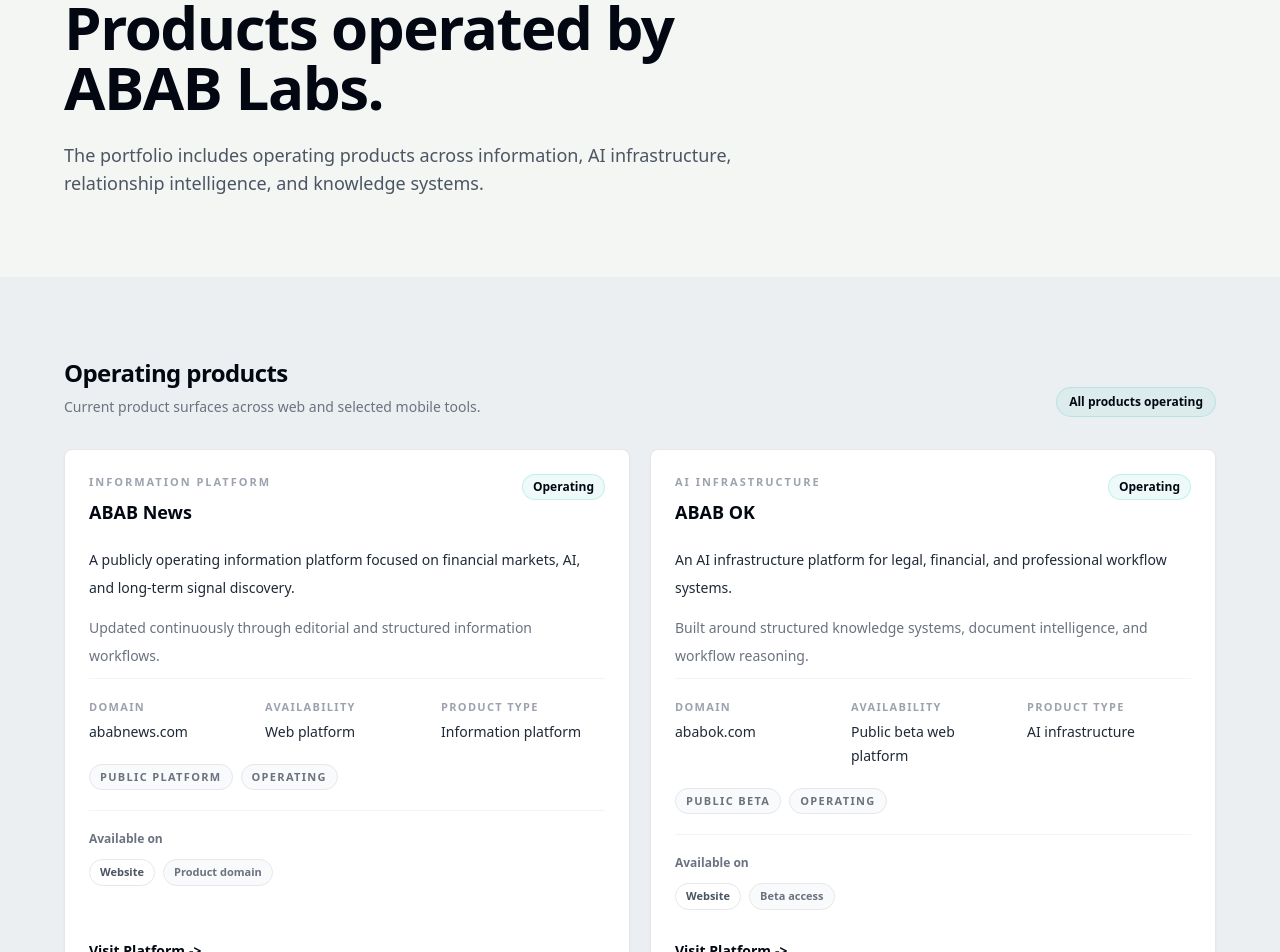
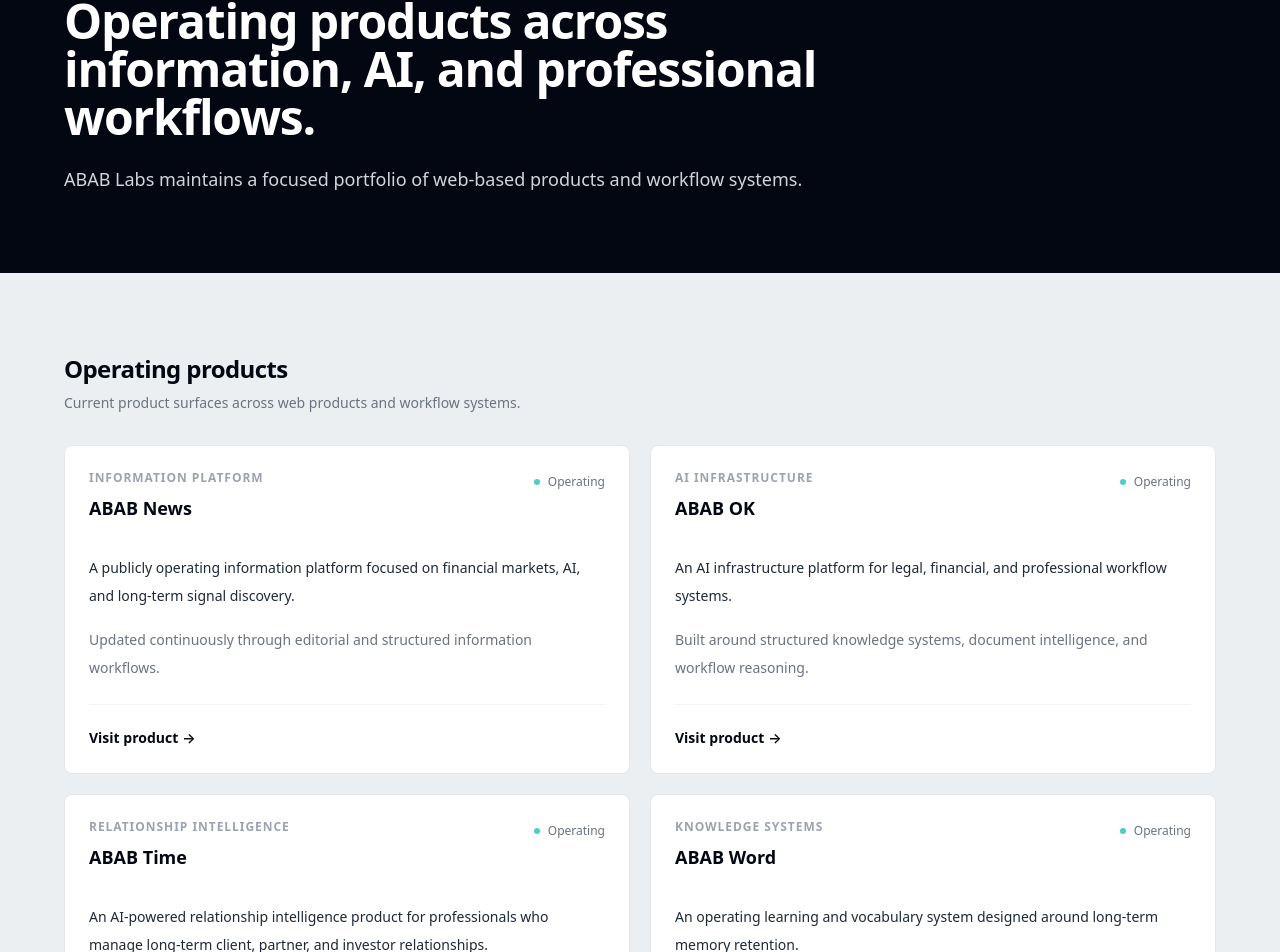
Before and after one commit to 0xwangyi/abablabs_website, a Next.js app: page /portfolio in a window 1280 px wide. Shown: the part 181-1133 px from the top of the page. Built offline with nearby package versions, Linux system fonts and the light colour scheme.

Commit message:
Refine ABAB Labs operating company UI

```diff
--- a/app/globals.css
+++ b/app/globals.css
@@ -9,6 +9,10 @@
 
 body {
   font-family: system-ui, -apple-system, BlinkMacSystemFont, 'Segoe UI', Roboto, 'Helvetica Neue', Arial, sans-serif;
+  background: #f3f4f1;
+  color: #030712;
+  -webkit-font-smoothing: antialiased;
+  text-rendering: optimizeLegibility;
 }
 
 ::selection {
--- a/app/page.tsx
+++ b/app/page.tsx
@@ -5,9 +5,9 @@
 
 const operatingSystems = [
   {
-    title: 'Public platforms',
+    title: 'Product surfaces',
     description:
-      'Products designed for continuous public operation and long-term information utility.',
+      'Web products designed for continuous operation and recurring use.',
   },
   {
     title: 'AI infrastructure',
@@ -46,7 +46,7 @@
               </p>
               <div className="mt-6 max-w-2xl space-y-4 text-base leading-8 text-gray-300 md:text-lg">
                 <p>
-                  ABAB Labs develops internet-native infrastructure and intelligence products used through public platforms and structured workflows.
+                  ABAB Labs develops internet-native infrastructure and intelligence products used through web products and structured workflows.
                 </p>
                 <p>
                   The company focuses on practical systems, operational reliability, and long-term product durability.
@@ -66,16 +66,15 @@
               </div>
             </div>
 
-            <div className="hidden rounded-lg border border-white/10 bg-white/[0.04] p-5 shadow-2xl shadow-black/30 backdrop-blur lg:block">
-              <p className="text-xs font-semibold uppercase tracking-[0.12em] text-gray-500">
+            <div className="hidden rounded-lg border border-white/10 bg-white/[0.04] p-5 backdrop-blur lg:block">
+              <p className="text-xs font-semibold uppercase tracking-[0.08em] text-gray-500">
                 Operating snapshot
               </p>
               <div className="mt-5 divide-y divide-white/10">
                 {[
-                  ['Public platforms', 'ABAB News, ABAB Time'],
+                  ['Web products', 'ABAB News, ABAB Time'],
                   ['AI systems', 'ABAB OK'],
                   ['Knowledge systems', 'ABAB Word'],
-                  ['Availability', 'Web products and selected mobile tools'],
                 ].map(([label, value]) => (
                   <div key={label} className="py-4 first:pt-0 last:pb-0">
                     <p className="text-sm font-semibold text-white">{label}</p>
@@ -88,9 +87,10 @@
         </div>
       </section>
 
-      <Section className="border-b border-gray-200/70 bg-[#F4F6F3]">
-        <div className="mb-8 max-w-3xl">
-          <p className="text-[11px] font-semibold uppercase tracking-[0.12em] text-ababTeal">
+      <Section className="border-b border-gray-200/70 bg-[#F3F4F1]">
+        <div className="grid gap-10 lg:grid-cols-[0.86fr_1.14fr] lg:items-start">
+          <div className="max-w-xl">
+            <p className="text-[11px] font-semibold uppercase tracking-[0.08em] text-ababTeal">
               Operating Systems
             </p>
             <h2 className="mt-4 text-3xl font-bold tracking-tight text-gray-950 md:text-4xl">
@@ -100,27 +100,31 @@
               ABAB Labs focuses on products that can compound through continuous operation, structured workflows, and durable user utility.
             </p>
           </div>
-        <div className="grid gap-4 md:grid-cols-2 lg:grid-cols-4">
+          <div className="border-y border-gray-300/70">
             {operatingSystems.map((area) => (
-            <div key={area.title} className="rounded-lg border border-gray-200/80 bg-white/85 p-6 shadow-sm">
-              <h3 className="text-lg font-semibold text-gray-950">{area.title}</h3>
-              <p className="mt-3 text-sm leading-7 text-gray-600">{area.description}</p>
+              <div
+                key={area.title}
+                className="grid gap-3 border-b border-gray-300/70 py-5 last:border-b-0 md:grid-cols-[190px_minmax(0,1fr)]"
+              >
+                <h3 className="text-base font-semibold text-gray-950">{area.title}</h3>
+                <p className="text-sm leading-7 text-gray-600">{area.description}</p>
               </div>
             ))}
           </div>
+        </div>
       </Section>
 
-      <Section className="border-y border-gray-200/70 bg-[#ECEFF1]">
+      <Section className="border-y border-gray-200/70 bg-[#E8EBED]">
         <div className="mb-8 flex flex-col gap-5 md:flex-row md:items-end md:justify-between">
           <div>
-            <p className="text-[11px] font-semibold uppercase tracking-[0.12em] text-ababTeal">
+            <p className="text-[11px] font-semibold uppercase tracking-[0.08em] text-ababTeal">
               Portfolio
             </p>
             <h2 className="mt-4 text-3xl font-bold tracking-tight text-gray-950 md:text-4xl">
               Operating products and active systems.
             </h2>
             <p className="mt-4 max-w-2xl text-base leading-8 text-gray-600">
-              The portfolio is focused. Each product is tied to a product domain, an active workflow, and a clearly identified product surface.
+              The portfolio is focused. Each product is tied to an active workflow and a working product surface.
             </p>
           </div>
           <Button href="/portfolio" variant="secondary">
@@ -137,7 +141,7 @@
       <Section className="bg-gray-950 text-white">
         <div className="grid gap-8 md:grid-cols-[1fr_auto] md:items-center">
           <div>
-            <p className="text-[11px] font-semibold uppercase tracking-[0.12em] text-ababYellow">
+            <p className="text-[11px] font-semibold uppercase tracking-[0.08em] text-ababYellow">
               Contact
             </p>
             <h2 className="mt-4 max-w-2xl text-3xl font-bold tracking-tight text-white md:text-4xl">
--- a/app/portfolio/page.tsx
+++ b/app/portfolio/page.tsx
@@ -6,16 +6,16 @@
 export default function PortfolioPage() {
   return (
     <>
-      <Section className="bg-[#F4F6F3]">
-        <div className="max-w-3xl">
-          <p className="text-[11px] font-semibold uppercase tracking-[0.12em] text-gray-500">
+      <Section className="bg-gray-950 text-white">
+        <div className="max-w-4xl">
+          <p className="text-[11px] font-semibold uppercase tracking-[0.08em] text-ababYellow">
             Portfolio
           </p>
-          <h1 className="mt-4 text-4xl font-bold tracking-tight text-gray-950 md:text-6xl">
-            Products operated by ABAB Labs.
+          <h1 className="mt-4 text-4xl font-bold leading-tight tracking-tight text-white md:text-5xl">
+            Operating products across information, AI, and professional workflows.
           </h1>
-          <p className="mt-6 text-base leading-8 text-gray-600 md:text-lg">
-            The portfolio includes operating products across information, AI infrastructure, relationship intelligence, and knowledge systems.
+          <p className="mt-6 text-base leading-8 text-gray-300 md:text-lg">
+            ABAB Labs maintains a focused portfolio of web-based products and workflow systems.
           </p>
         </div>
       </Section>
@@ -27,11 +27,8 @@
               Operating products
             </h2>
             <p className="mt-2 text-sm text-gray-500">
-              Current product surfaces across web and selected mobile tools.
+              Current product surfaces across web products and workflow systems.
             </p>
-          </div>
-          <div className="rounded-full border border-ababTeal/25 bg-ababTeal/10 px-3 py-1.5 text-xs font-semibold text-gray-950">
-            All products operating
           </div>
         </div>
 
--- a/components/Button.tsx
+++ b/components/Button.tsx
@@ -23,7 +23,7 @@
     'inline-flex items-center justify-center text-sm font-semibold transition-all duration-200 rounded-md focus-visible:outline focus-visible:outline-2 focus-visible:outline-offset-2 focus-visible:outline-ababTeal'
 
   const variants = {
-    primary: 'px-5 py-2.5 bg-gray-950 text-white hover:bg-gray-800 shadow-sm',
+    primary: 'px-5 py-2.5 bg-gray-950 text-white hover:bg-gray-800',
     secondary:
       'px-5 py-2.5 bg-white text-gray-900 border border-gray-200 hover:border-gray-400 hover:bg-gray-50',
     ghost:
--- a/components/Footer.tsx
+++ b/components/Footer.tsx
@@ -23,7 +23,7 @@
               </span>
             </Link>
             <p className="max-w-sm text-sm leading-relaxed text-gray-600">
-              Software company operating web products and selected mobile tools across information, AI infrastructure, and professional workflows.
+              Software company operating web products across information, AI infrastructure, and professional workflows.
             </p>
             <a
               href="mailto:support@abablabs.com"
@@ -47,7 +47,7 @@
             </div>
           </div>
           <div>
-            <h2 className="mb-3 text-sm font-semibold text-gray-950">Public Products</h2>
+            <h2 className="mb-3 text-sm font-semibold text-gray-950">Products</h2>
             <div className="grid gap-2">
               {projects.map((project) => (
                 <a
@@ -84,7 +84,7 @@
         <div className="border-t border-gray-100 pt-5">
           <div className="flex flex-col gap-2 text-xs text-gray-400 sm:flex-row sm:items-center sm:justify-between">
             <p>© {currentYear} ABAB Labs. All rights reserved.</p>
-            <p>Software products and digital platforms</p>
+            <p>Operating software products</p>
           </div>
         </div>
       </div>
--- a/components/ProjectCard.tsx
+++ b/components/ProjectCard.tsx
@@ -6,76 +6,25 @@
 
 export default function ProjectCard({ project }: ProjectCardProps) {
   return (
-    <article className="group flex h-full flex-col rounded-lg border border-gray-200 bg-white p-6 shadow-sm transition-all duration-200 hover:-translate-y-0.5 hover:border-gray-300 hover:shadow-md">
+    <article className="group flex h-full min-h-[320px] flex-col rounded-lg border border-gray-200 bg-white p-6 transition-colors duration-200 hover:border-gray-300">
       <div className="flex items-start justify-between gap-4">
         <div>
-          <p className="text-[11px] font-semibold uppercase tracking-[0.18em] text-gray-400">
+          <p className="text-xs font-semibold uppercase tracking-[0.08em] text-gray-400">
             {project.category}
           </p>
           <h3 className="mt-2 text-lg font-semibold text-gray-950">{project.name}</h3>
         </div>
-        <span className="shrink-0 rounded-full border border-ababTeal/25 bg-ababTeal/10 px-2.5 py-1 text-xs font-semibold text-gray-950">
+        <span className="mt-1 inline-flex shrink-0 items-center gap-2 text-xs font-medium text-gray-500">
+          <span className="h-1.5 w-1.5 rounded-full bg-ababTeal" aria-hidden="true" />
           {project.status}
         </span>
       </div>
-      <div className="mt-5 space-y-3 md:min-h-[132px]">
+      <div className="mt-8 space-y-4 md:min-h-[150px]">
         <p className="text-sm leading-7 text-gray-800">{project.tagline}</p>
         <p className="text-sm leading-7 text-gray-500">{project.operatingLine}</p>
       </div>
-      <dl className="grid gap-3 border-t border-gray-100 pt-5 sm:grid-cols-3">
-        {[
-          ['Domain', project.domain],
-          ['Availability', project.availability],
-          ['Product type', project.productType],
-        ].map(([label, value]) => (
-          <div key={label}>
-            <dt className="text-[11px] font-semibold uppercase tracking-[0.12em] text-gray-400">
-              {label}
-            </dt>
-            <dd className="mt-1 text-sm font-medium leading-6 text-gray-800">{value}</dd>
-          </div>
-        ))}
-      </dl>
-      <div className="mt-5 flex flex-wrap gap-2">
-        {project.signals.map((signal) => (
-          <span
-            key={signal}
-            className="rounded-full border border-gray-200 bg-gray-50 px-2.5 py-1 text-[11px] font-semibold uppercase tracking-[0.12em] text-gray-500"
-          >
-            {signal}
-          </span>
-        ))}
-      </div>
 
-      <div className="mt-5 border-t border-gray-100 pt-5">
-        <p className="text-xs font-semibold text-gray-500">
-          Available on
-        </p>
-        <div className="mt-3 flex flex-wrap gap-2">
-          {project.publicRecords.map((record) =>
-            record.href ? (
-              <a
-                key={record.label}
-                href={record.href}
-                target="_blank"
-                rel="noopener noreferrer"
-                className="rounded-full border border-gray-200 bg-white px-2.5 py-1 text-[11px] font-semibold text-gray-600 transition-colors hover:border-gray-300 hover:text-gray-950"
-              >
-                {record.label}
-              </a>
-            ) : (
-              <span
-                key={record.label}
-                className="rounded-full border border-gray-200 bg-gray-50 px-2.5 py-1 text-[11px] font-semibold text-gray-500"
-              >
-                {record.label}
-              </span>
-            ),
-          )}
-        </div>
-      </div>
-
-      <div className="mt-auto pt-7">
+      <div className="mt-auto border-t border-gray-100 pt-5">
         {project.link ? (
           <a
             href={project.link}
@@ -85,7 +34,7 @@
           >
             {project.ctaLabel}
             <span aria-hidden="true" className="ml-1">
-              -&gt;
+              &rarr;
             </span>
           </a>
         ) : (
--- a/lib/portfolio.ts
+++ b/lib/portfolio.ts
@@ -1,8 +1,3 @@
-export interface PublicRecord {
-  label: string
-  href?: string
-}
-
 export interface Project {
   id: string
   name: string
@@ -10,11 +5,8 @@
   tagline: string
   operatingLine: string
   status: 'Operating'
-  domain: string
   availability: string
   productType: string
-  signals: string[]
-  publicRecords: PublicRecord[]
   ctaLabel: string
   link?: string
 }
@@ -29,16 +21,10 @@
     operatingLine:
       'Updated continuously through editorial and structured information workflows.',
     status: 'Operating',
-    domain: 'ababnews.com',
     availability: 'Web platform',
-    productType: 'Information platform',
-    signals: ['Public Platform', 'Operating'],
-    publicRecords: [
-      { label: 'Website', href: 'https://www.ababnews.com' },
-      { label: 'Product domain' },
-    ],
+    productType: 'Information',
     link: 'https://www.ababnews.com',
-    ctaLabel: 'Visit Platform',
+    ctaLabel: 'Visit product',
   },
   {
     id: 'abab-ok',
@@ -49,16 +35,10 @@
     operatingLine:
       'Built around structured knowledge systems, document intelligence, and workflow reasoning.',
     status: 'Operating',
-    domain: 'ababok.com',
-    availability: 'Public beta web platform',
+    availability: 'Web platform',
     productType: 'AI infrastructure',
-    signals: ['Public Beta', 'Operating'],
-    publicRecords: [
-      { label: 'Website', href: 'https://www.ababok.com' },
-      { label: 'Beta access' },
-    ],
     link: 'https://www.ababok.com',
-    ctaLabel: 'Visit Platform',
+    ctaLabel: 'Visit product',
   },
   {
     id: 'abab-time',
@@ -69,16 +49,10 @@
     operatingLine:
       'Built around relationship memory, follow-up workflows, contact timelines, and personal network visibility.',
     status: 'Operating',
-    domain: 'ababtime.com',
     availability: 'Web platform',
     productType: 'Relationship intelligence',
-    signals: ['Public Platform', 'Operating'],
-    publicRecords: [
-      { label: 'Website', href: 'https://www.ababtime.com/' },
-      { label: 'Product domain' },
-    ],
     link: 'https://www.ababtime.com/',
-    ctaLabel: 'Visit Platform',
+    ctaLabel: 'Visit product',
   },
   {
     id: 'abab-word',
@@ -89,15 +63,9 @@
     operatingLine:
       'Built around structured review workflows, vocabulary practice, and knowledge retention.',
     status: 'Operating',
-    domain: 'ababword.com',
     availability: 'Web platform',
     productType: 'Knowledge system',
-    signals: ['Active Product', 'Operating'],
-    publicRecords: [
-      { label: 'Website', href: 'https://www.ababword.com' },
-      { label: 'Product domain' },
-    ],
     link: 'https://www.ababword.com',
-    ctaLabel: 'Visit Platform',
+    ctaLabel: 'Visit product',
   },
 ]
```
Also changed, not shown: app/about/page.tsx (+23 -13 lines), app/contact/page.tsx (+7 -7 lines), components/Navbar.tsx (+47 -10 lines). Lines whose indentation alone changed are shown as unchanged.
